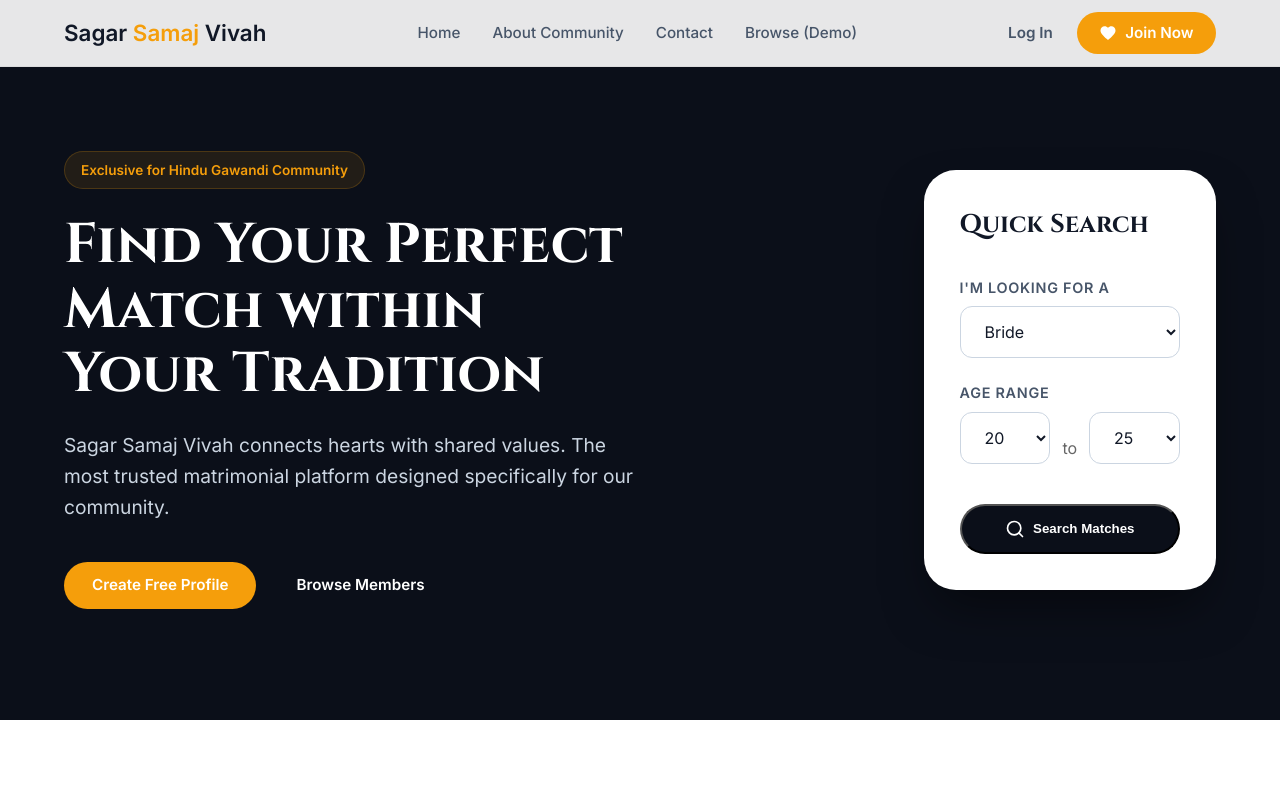
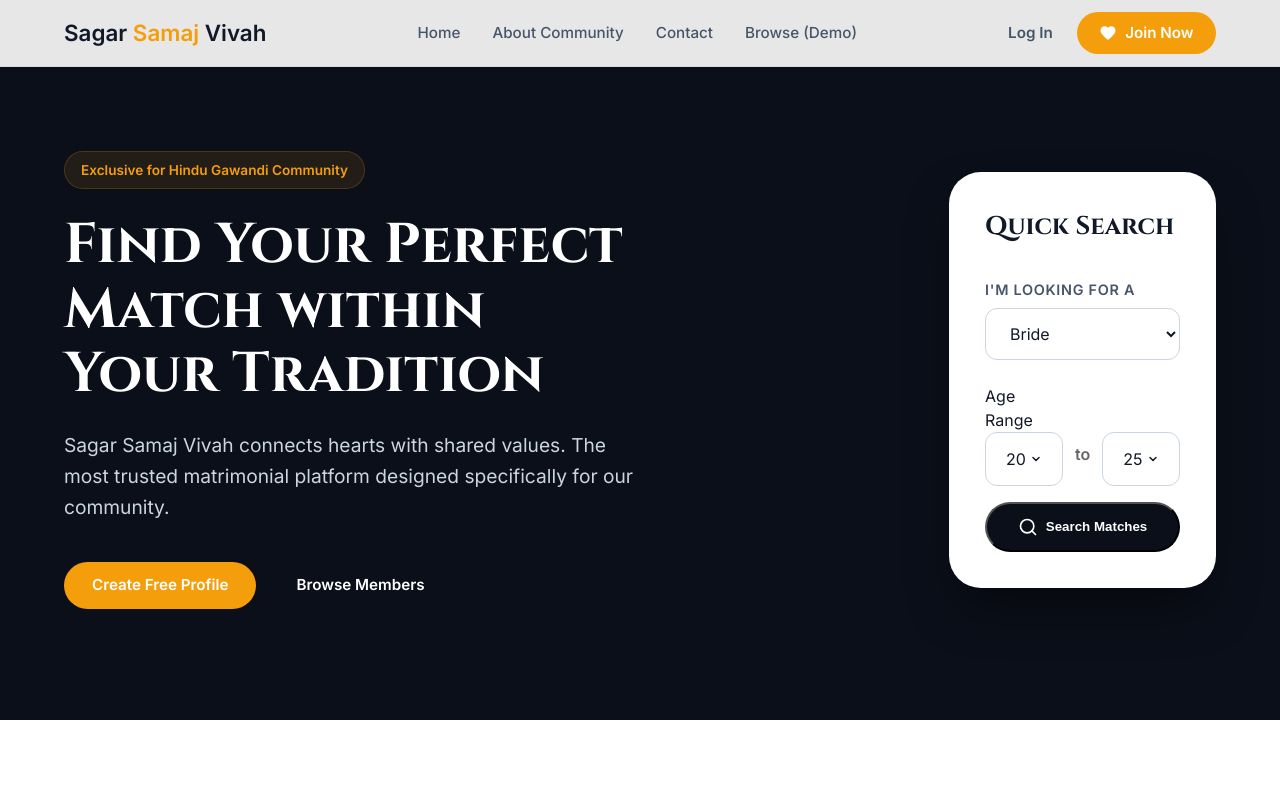
Before and after one commit to DevOpsWithG/matrimonial-website, a Next.js app in the folder sagar_matrimony/frontend/: page / in a window 1280 px wide. Shown: the top 800 px of the page. Built offline with nearby package versions, Linux system fonts and the light colour scheme.

Commit message:
added files

```diff
--- a/sagar_matrimony/frontend/src/app/page.js
+++ b/sagar_matrimony/frontend/src/app/page.js
@@ -5,6 +5,48 @@ import Link from 'next/link';
 import { useRouter } from 'next/navigation';
 import { useAuth } from '../context/AuthContext';
 import styles from './page.module.css';
+
+const CustomDropdown = ({ label, options, value, onChange, name }) => {
+    const [isOpen, setIsOpen] = useState(false);
+
+    const handleSelect = (optionValue) => {
+        onChange({ target: { name, value: optionValue } });
+        setIsOpen(false);
+    };
+
+    return (
+        <div className={styles.customSelectWrapper}>
+            {label && <label>{label}</label>}
+            <div
+                className={`${styles.customSelectTrigger} ${isOpen ? styles.dropdownOpen : ''}`}
+                onClick={() => setIsOpen(!isOpen)}
+            >
+                <span>{options.find(opt => opt.value == value)?.label || value}</span>
+                <span className={styles.dropdownArrow}>
+                    <svg width="12" height="12" viewBox="0 0 24 24" fill="none" stroke="currentColor" strokeWidth="3" strokeLinecap="round" strokeLinejoin="round">
+                        <polyline points="6 9 12 15 18 9"></polyline>
+                    </svg>
+                </span>
+            </div>
+            {isOpen && (
+                <>
+                    <div className={styles.dropdownOverlay} onClick={() => setIsOpen(false)} style={{ position: 'fixed', top: 0, left: 0, right: 0, bottom: 0, zIndex: 90 }} />
+                    <div className={styles.customOptions}>
+                        {options.map((option) => (
+                            <div
+                                key={option.value}
+                                className={`${styles.customOption} ${value == option.value ? styles.customOptionSelected : ''}`}
+                                onClick={() => handleSelect(option.value)}
+                            >
+                                {option.label}
+                            </div>
+                        ))}
+                    </div>
+                </>
+            )}
+        </div>
+    );
+};
 
 export default function Home() {
     const { user } = useAuth();
@@ -40,6 +82,11 @@ export default function Home() {
 
         router.push(`/dashboard/search?${queryParams.toString()}`);
     };
+
+    const ageOptions = Array.from({ length: 53 }, (_, i) => i + 18).map(age => ({
+        value: age,
+        label: age === 70 ? '70+' : age.toString()
+    }));
 
     return (
         <main className={styles.main}>
@@ -129,32 +176,23 @@ export default function Home() {
                                     </select>
                                 </div>
                                 <div className={styles.searchRow}>
-                                    <div className="form-group" style={{ flex: 1 }}>
-                                        <label>Age Range</label>
-                                        <select
-                                            className="form-control"
+                                    <div style={{ flex: 1 }}>
+                                        <CustomDropdown
+                                            label="Age Range"
                                             name="minAge"
                                             value={searchParams.minAge}
+                                            options={ageOptions}
                                             onChange={handleParamChange}
-                                        >
-                                            {Array.from({ length: 43 }, (_, i) => i + 18).map(age => (
-                                                <option key={age} value={age}>{age}</option>
-                                            ))}
-                                        </select>
+                                        />
                                     </div>
-                                    <div style={{ marginBottom: '1.75rem', color: '#666' }}>to</div>
-                                    <div className="form-group" style={{ flex: 1 }}>
-                                        <label>&nbsp;</label>
-                                        <select
-                                            className="form-control"
+                                    <div style={{ marginBottom: '1.25rem', color: '#666', fontWeight: 600 }}>to</div>
+                                    <div style={{ flex: 1 }}>
+                                        <CustomDropdown
                                             name="maxAge"
                                             value={searchParams.maxAge}
+                                            options={ageOptions}
                                             onChange={handleParamChange}
-                                        >
-                                            {Array.from({ length: 53 }, (_, i) => i + 18).map(age => (
-                                                <option key={age} value={age}>{age === 70 ? '70+' : age}</option>
-                                            ))}
-                                        </select>
+                                        />
                                     </div>
                                 </div>
                                 <button type="submit" className={styles.searchBtn}>
--- a/sagar_matrimony/frontend/src/app/page.module.css
+++ b/sagar_matrimony/frontend/src/app/page.module.css
@@ -421,3 +421,90 @@
 .modalClose:hover {
     color: var(--navy-900);
 }
+
+/* Custom Dropdown */
+.customSelectWrapper {
+    position: relative;
+    width: 100%;
+}
+
+.customSelectTrigger {
+    width: 100%;
+    padding: 0.875rem 1.25rem;
+    border: 1px solid var(--slate-300);
+    border-radius: 0.75rem;
+    font-family: inherit;
+    font-size: 1rem;
+    color: var(--navy-900);
+    background-color: var(--white);
+    display: flex;
+    justify-content: space-between;
+    align-items: center;
+    cursor: pointer;
+    transition: var(--transition);
+}
+
+.customSelectTrigger:hover {
+    border-color: var(--primary);
+}
+
+.customOptions {
+    position: absolute;
+    top: calc(100% + 5px);
+    left: 0;
+    right: 0;
+    background: var(--white);
+    border: 1px solid var(--slate-200);
+    border-radius: 1rem;
+    box-shadow: 0 10px 25px -5px rgba(0, 0, 0, 0.1);
+    z-index: 100;
+    max-height: 220px;
+    /* Approximately 5 items (44px each) */
+    overflow-y: auto;
+    padding: 0.5rem;
+}
+
+.customOption {
+    padding: 0.75rem 1rem;
+    cursor: pointer;
+    border-radius: 0.5rem;
+    transition: var(--transition);
+    color: var(--navy-900);
+    font-size: 0.95rem;
+}
+
+.customOption:hover {
+    background-color: rgba(245, 158, 11, 0.1);
+    color: var(--primary);
+}
+
+.customOptionSelected {
+    background-color: var(--primary) !important;
+    color: var(--white) !important;
+}
+
+.dropdownArrow {
+    transition: transform 0.3s ease;
+}
+
+.dropdownOpen .dropdownArrow {
+    transform: rotate(180deg);
+}
+
+/* Scrollbar styling for custom dropdown */
+.customOptions::-webkit-scrollbar {
+    width: 6px;
+}
+
+.customOptions::-webkit-scrollbar-track {
+    background: transparent;
+}
+
+.customOptions::-webkit-scrollbar-thumb {
+    background: var(--slate-200);
+    border-radius: 10px;
+}
+
+.customOptions::-webkit-scrollbar-thumb:hover {
+    background: var(--slate-300);
+}
```
